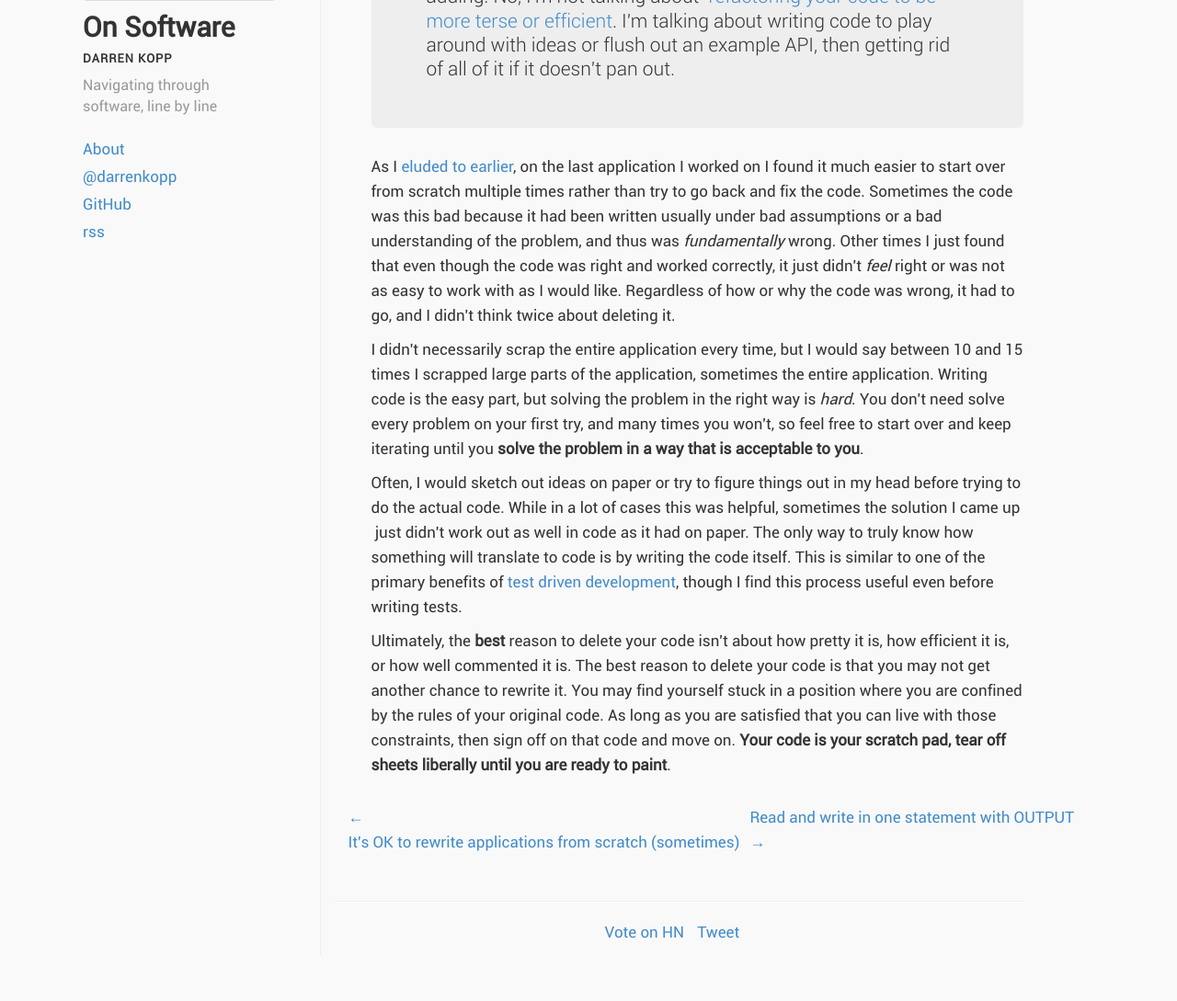
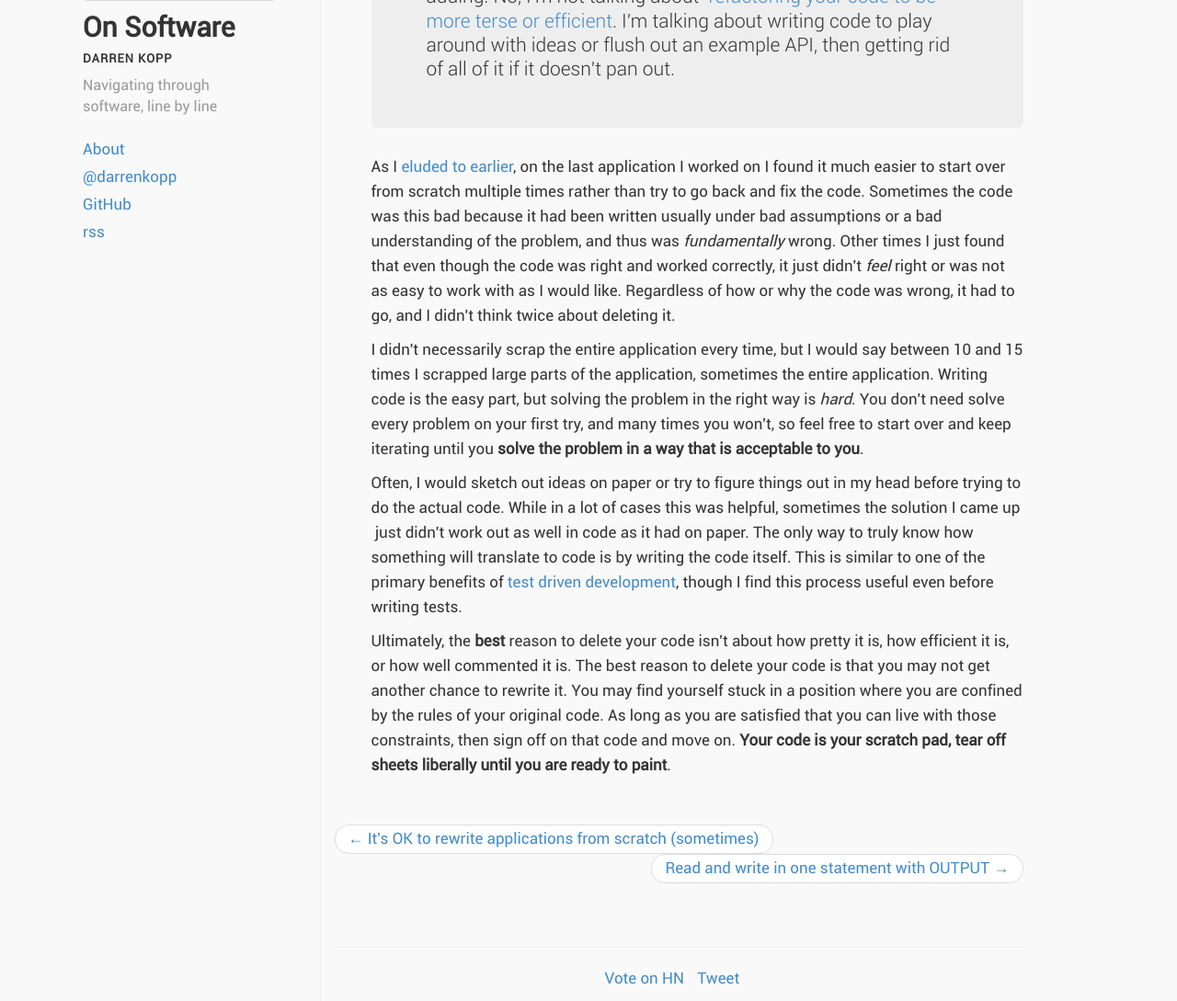
Before and after one commit to darrenkopp/darrenkopp.github.com, a Jekyll site: the page built from _posts/2013-03-07-delete-your-code.html, in a window 1280 px wide, cut to the strip 249-1338 px from the top of the page. Shown: the whole strip at 92% size. Built offline with Jekyll 4.4.1, drawn with Linux system fonts in a browser that asks for light colours; comment, search, counter and statistics services are not loaded; before the commit the page ends 1288 px from its top, so only the background shows below that.

Commit message:
trying bootstrap pager
maybe that will work

```diff
--- a/_layouts/post.html
+++ b/_layouts/post.html
@@ -25,12 +25,14 @@ comments: true
     {% endif %}
 </article>
 <nav class="pagination row">
+    <ul class="pager">
     {% if page.previous and page.previous.id != page.id %}
-    <div class="span5"><a href="{{ page.previous.url }}" title="{{ page.previous.title }}">&larr; <span class="prev-link">{{ page.previous.title }}</span></a></div>
+    <li class="previous"><a href="{{ page.previous.url }}" title="{{ page.previous.title }}">&larr; {{ page.previous.title }}</a></li>
     {% endif %}
     {% if page.next and page.next.id != page.id %}
-    <div class="span5 offset2"><a href="{{ page.next.url }}" title="{{ page.next.title }}"><span class="next-link">{{ page.next.title }}</span> &rarr;</a></div>
+    <li class="next"><a href="{{ page.next.url }}" title="{{ page.next.title }}">{{ page.next.title }} &rarr;</a></li>
     {% endif %}
+    </ul>
 </nav>
 <hr />
 <section class="text-center">
--- a/css/style.css
+++ b/css/style.css
@@ -95,13 +95,6 @@ body {
     font-size: 14px;
 }
 
-.next-link, .prev-link {
-    white-space: nowrap;
-    overflow: hidden;
-    text-overflow: ellipsis;
-    max-width: 300px;
+.comments {
+    margin-top: 20px;
 }
-
-.comments {
-    margin-top: 10px;
-}
```
